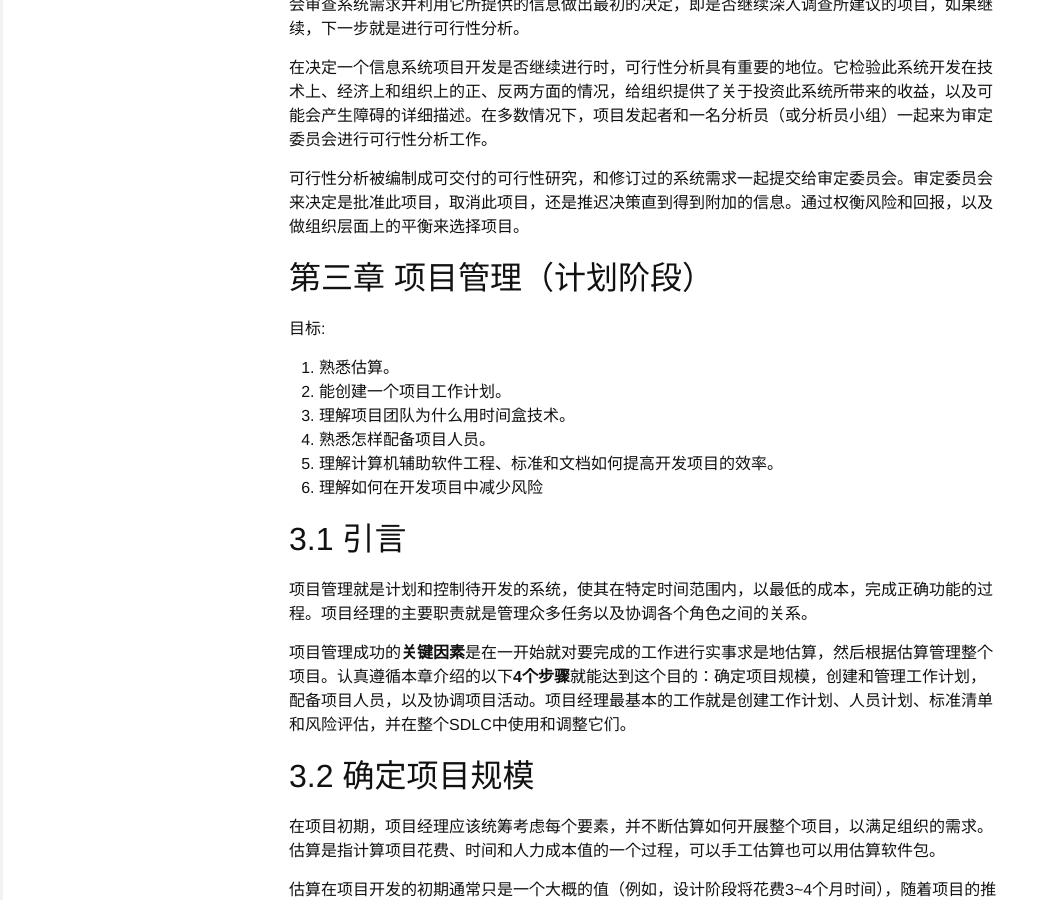
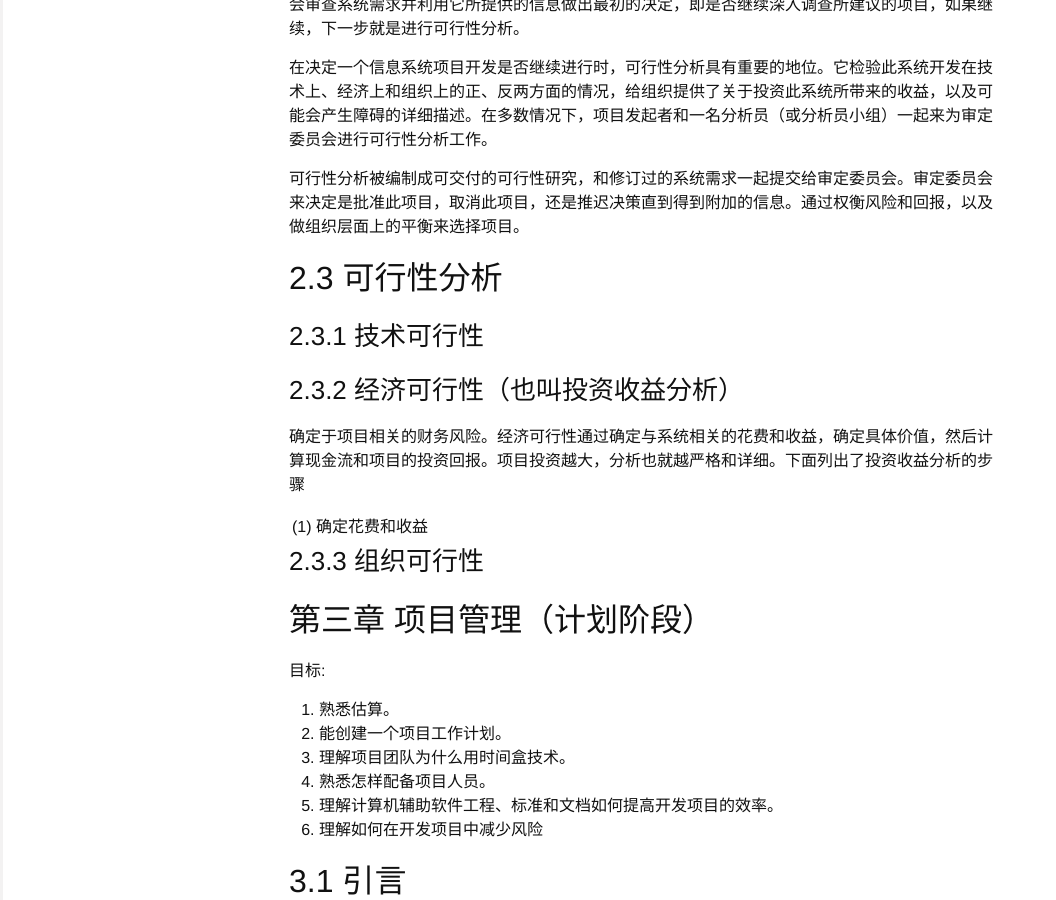
Before and after one commit to wqwljz/killer1994.github.io, a Jekyll site: the page built from _posts/2017-09-18-learn-sad.md, in a window 1280 px wide and 900 px high, scrolled down 6206 px. Shown: the whole window, without its empty margins (0-1056 px from the left). Built offline with Jekyll 4.4.1, drawn with Linux system fonts in a browser that asks for light colours.

Commit message:
before fight

```diff
--- a/_posts/2017-09-18-learn-sad.md
+++ b/_posts/2017-09-18-learn-sad.md
@@ -220,6 +220,21 @@ XP用来创建成功系统的3个关键原则是连续测试、开发人员结
 在决定一个信息系统项目开发是否继续进行时，可行性分析具有重要的地位。它检验此系统开发在技术上、经济上和组织上的正、反两方面的情况，给组织提供了关于投资此系统所带来的收益，以及可能会产生障碍的详细描述。在多数情况下，项目发起者和一名分析员（或分析员小组）一起来为审定委员会进行可行性分析工作。
 
 可行性分析被编制成可交付的可行性研究，和修订过的系统需求一起提交给审定委员会。审定委员会来决定是批准此项目，取消此项目，还是推迟决策直到得到附加的信息。通过权衡风险和回报，以及做组织层面上的平衡来选择项目。
+
+## 2.3 可行性分析
+
+### 2.3.1 技术可行性
+
+### 2.3.2 经济可行性（也叫投资收益分析）
+
+确定于项目相关的财务风险。经济可行性通过确定与系统相关的花费和收益，确定具体价值，然后计算现金流和项目的投资回报。项目投资越大，分析也就越严格和详细。下面列出了投资收益分析的步骤
+
+|-------|-----------|
+|(1) 确定花费和收益 |
+
+
+
+### 2.3.3 组织可行性
 
 ## 第三章 项目管理（计划阶段）
 
```
